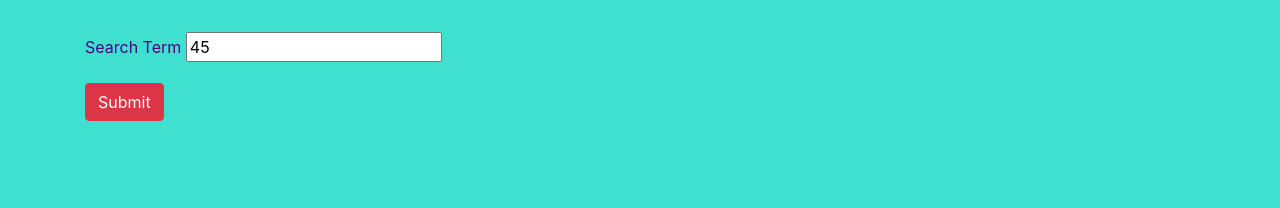
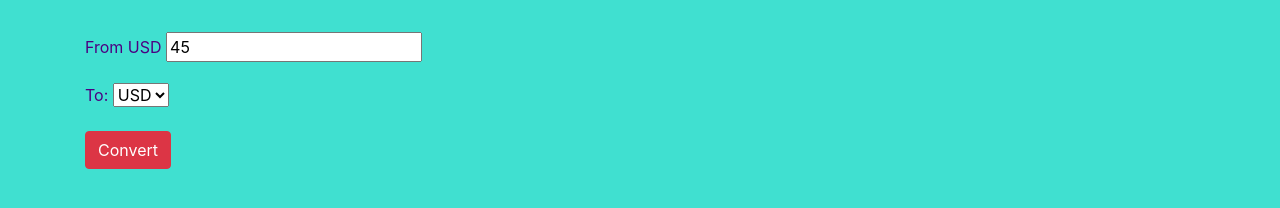
Before and after one commit to austinschrader/api-exchange-rate, a website built with webpack: page src/index.html in a window 1280 px wide. Shown: the part 184-392 px from the top of the page. Built offline with nearby package versions, Linux system fonts and the light colour scheme.

Commit message:
Update form to select a transfer currency

```diff
--- a/src/index.html
+++ b/src/index.html
@@ -13,10 +13,16 @@
     </div>
     <form id="formOne">
       <div class="form-group">
-        <label for="search-term">Search Term</label>
+        <label for="search-term">From USD</label>
         <input id="search-term" type="text" value="45" />
       </div>
-      <button type="submit" class="btn btn-danger">Submit</button>
+      <div class="form-group">
+        <label for="currencies">To: </label>
+        <select name="currencies" id="currencies">
+          <option value="usd">USD</option>
+        </select>
+      </div>
+      <button type="submit" class="btn btn-danger">Convert</button>
     </form>
     <div id="results"></div>
   </div>
```
